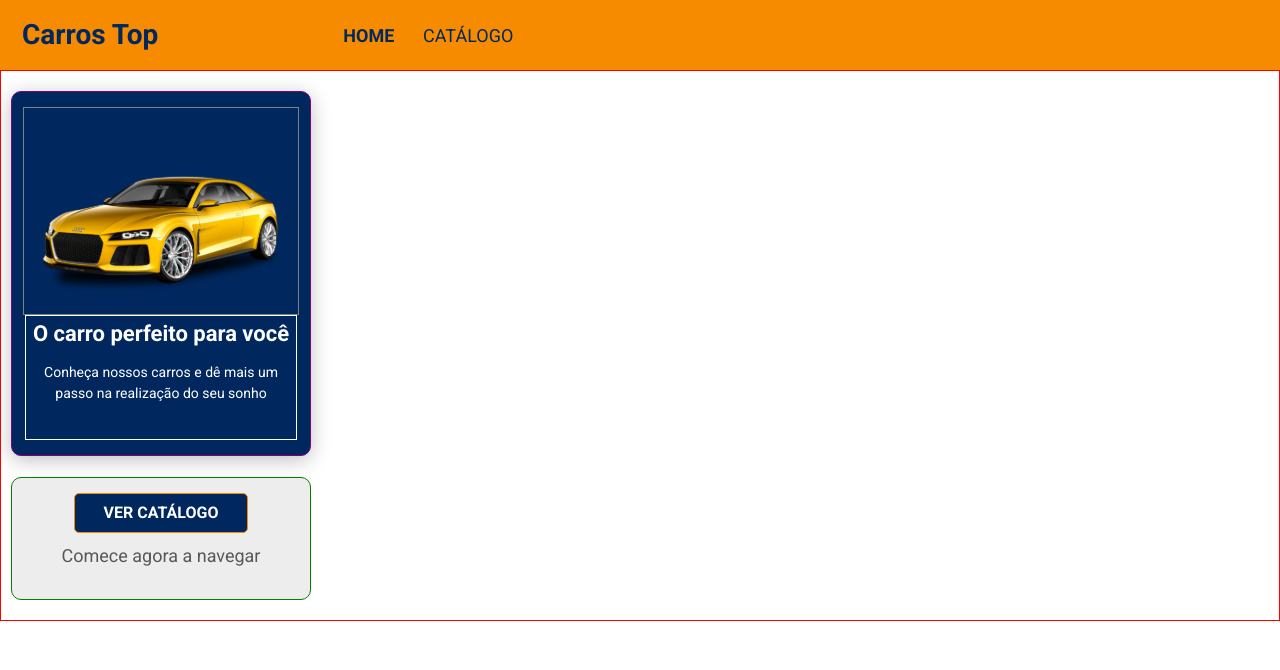
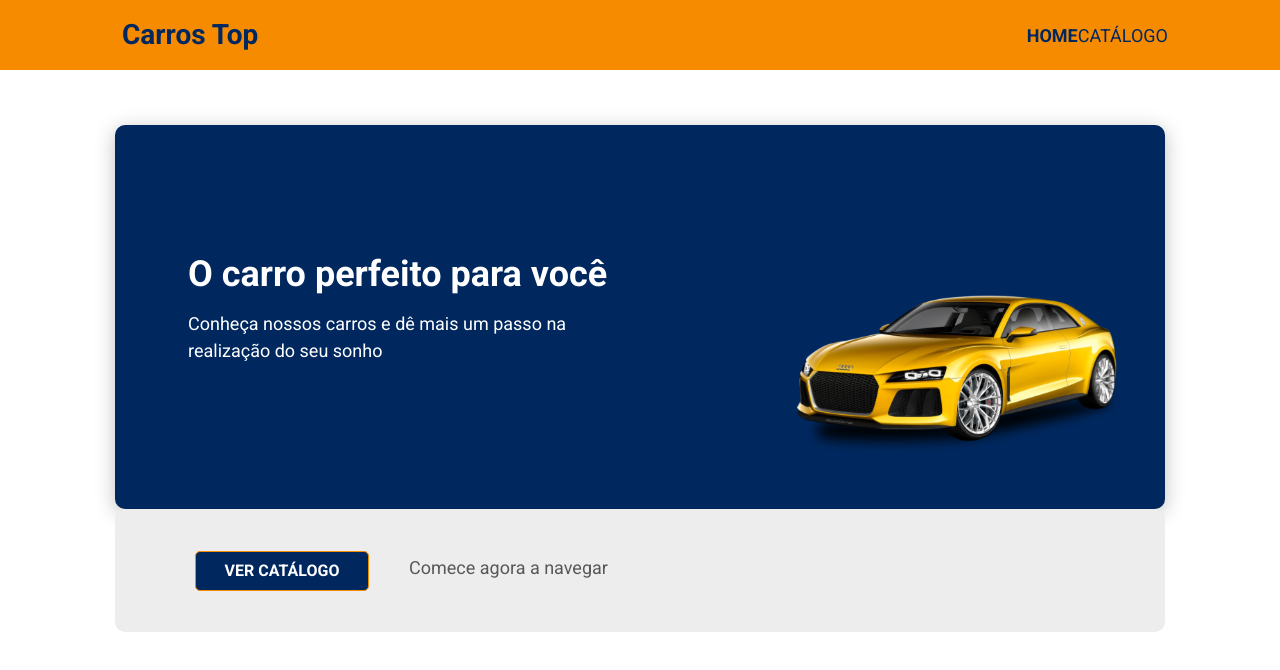
Before and after one commit to TiagoSouzaGarcia/bds07, a React (Create React App) app: page / in a window 1280 px wide. Shown: the top 670 px of the page. Built offline with nearby package versions, Linux system fonts and the light colour scheme.

Commit message:
Finishing home page

```diff
--- a/src/components/Navbar/styles.css
+++ b/src/components/Navbar/styles.css
@@ -1,4 +1,5 @@
 .main-nav {
+    display: flex;
     min-height: 70px;
     padding-left: 10px;
 }
@@ -21,3 +22,17 @@
 .main-menu a.active {
     font-weight: bold;
 }
+
+@media (min-width: 1200px) {
+    .nav-logo-text, .nav-logo-text:hover {
+        padding-left: 100px;
+    }
+
+    .main-menu {
+        display: flex;
+        font-size: 18px;
+        padding-right: 100px;
+        width: 920px;
+        justify-content: flex-end;
+    }
+}
--- a/src/pages/Home/styles.css
+++ b/src/pages/Home/styles.css
@@ -2,13 +2,11 @@
   padding: 20px 10px;
   font-size: 22px;
   text-align: center;
-    border: 1px solid red;
-    background-color: #FFF;
+  background-color: #fff;
 }
 
 .home-content-container {
   padding: 5px;
-    border: 1px solid white;
 }
 .home-content-container h1 {
   width: 260px;
@@ -18,7 +16,7 @@
 
 .home-content-container p {
   width: 260px;
-    font-size: 14px;
+  font-size: 0.7em;
   margin-bottom: 30px;
 }
 
@@ -29,16 +27,12 @@
   justify-content: center;
   padding: 20px 10px;
   border-radius: 10px;
-    height: 365px;
-    width: 300px;
-    background-color:  #00285F;
-    border: 1px solid purple;
+  background-color: #00285f;
   box-shadow: 0px 4px 20px rgba(0, 0, 0, 0.25);
 }
 
 .home-image-container {
   padding: 50px 15px 10px 15px;
-    border: 1px solid gray;
 }
 
 .home-image-container svg {
@@ -52,15 +46,114 @@
   align-items: center;
   justify-content: center;
   height: 123px;
-    width: 300px;
   margin-top: 21px;
   background-color: #EDEDED;
-    border: 1px solid green;
   border-radius: 10px;
 }
 
 .home-button-container p {
   padding-top: 9px;
+  font-size: 18px;
   color: #585858;
-    font-size: 18px;
 }
+
+@media (min-width: 576px) {
+  .home-container {
+    padding: 15px;
+    font-size: 36px;
+  }
+
+  .home-content-container h1 {
+    width: 420px;
+  }
+
+  .home-content-container p {
+    width: 420px;
+    font-size: 0.5em;
+  }
+
+  .home-image-container {
+    width: 100%;
+  }
+
+  .home-image-container svg {
+    max-width: 333px;
+    max-height: 199px;
+  }
+
+  .home-button-container {
+    flex-direction: row;
+    justify-content: space-evenly;
+    font-size: 14px;
+  }
+}
+
+@media (min-width: 768px) {
+  .home-image-container {
+    padding: 50px 20px 20px 20px;
+  }
+
+  .home-content-container {
+    padding: 20px 20px 20px 20px;
+  }
+}
+
+@media (min-width: 992px) {
+  .home-container {
+    margin-top: 40px;
+  }
+  .home-image-container {
+    padding: 125px 20px 20px 20px;
+  }
+
+  .home-content-container {
+    padding: 50px 20px 120px 20px;
+  }
+
+  .home-image-container svg {
+    max-width: 455px;
+    max-height: 272px;
+  }
+}
+
+@media (min-width: 1200px) {
+  .home-card {
+    margin: 0 100px 0 100px;
+    flex-direction: row;
+  }
+
+  .home-image-container {
+   width: 420px;
+   display: flex;
+   align-items: center;
+  }
+
+  .home-content-container {
+    width: 700px;
+    text-align: left;
+    padding: 40px 63px 40px 63px;
+  }
+
+  .home-content-container h1 {
+    height: 42px;
+  }
+
+  .home-content-container p {
+    height: 42px;
+  }
+
+  .home-image-container svg {
+    max-width: 333px;
+    max-height: 199px;
+  }
+
+  .home-button-container {
+    margin: 0 100px 0 100px;
+    justify-content: flex-start;
+    padding-left: 80px;
+  }
+
+  .home-button-container p {
+    padding-left: 40px;
+  }
+}
```
Lines whose indentation alone changed are shown as unchanged.
